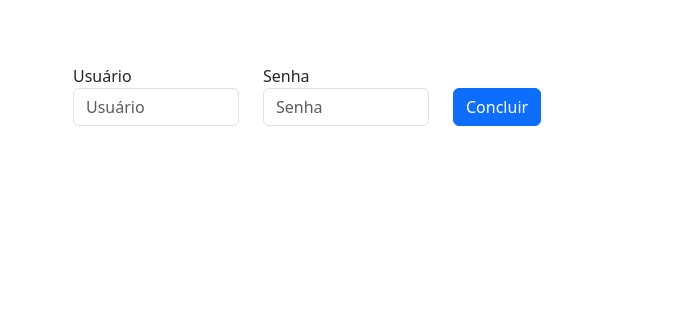
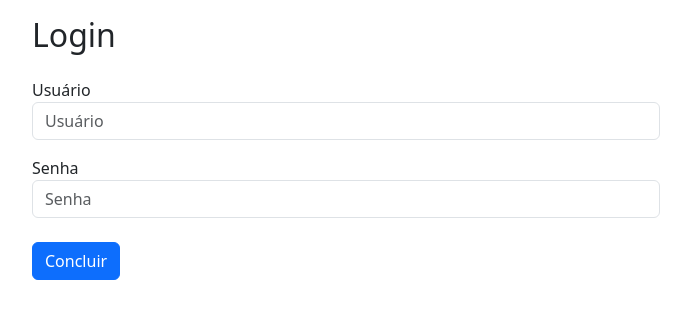
Before and after one commit to felipevenas/webapp-task, a Flask app: page /login in a window 1280 px wide. Shown: the part 56-375 px from the top of the page, without its empty margins (294-985 px from the left). Run offline with Flask 3, Linux system fonts and the light colour scheme.

Commit message:
Features: Alteração no layout da página de login

```diff
--- a/app/templates/auth/login.html
+++ b/app/templates/auth/login.html
@@ -1,22 +1,27 @@
 {% extends 'base.html' %}
 {% block conteudo %}
 
-<div class="container mt-5">
+<div>
     <div class="row justify-content-center">
         <div class="col-lg-6">
             <form action="">
                 <div class="row mt-3">
-                    <div class="form-group col-md-4 col-lg-4 mx-auto">
+                    <h2>Login</h2>
+                </div>
+                <div class="row mt-3">
+                    <div class="form-group col-lg-12 mx-auto">
                         <label for="inputUser">Usuário</label>
                         <input type="text" class="form-control" id="inputUser" placeholder="Usuário" required>
                     </div>
-                    <div class="form-group col-md-4 col-lg-4 mx-auto">
+                </div>
+                <div class="row mt-3">
+                    <div class="form-group col-lg-12 mx-auto">
                         <label for="inputPassword">Senha</label>
                         <input type="password" class="form-control" id="inputPassword" placeholder="Senha" required>
                     </div>
-                    <div class="form-group col-md-4 col-lg-4 mx-auto">
-                        <button type="submit" class="btn btn-primary mt-4">Concluir</button>
-                    </div>
+                </div>
+                <div>
+                    <button type="submit" class="btn btn-primary mt-4">Concluir</button>
                 </div>
             </form>
         </div>
```
